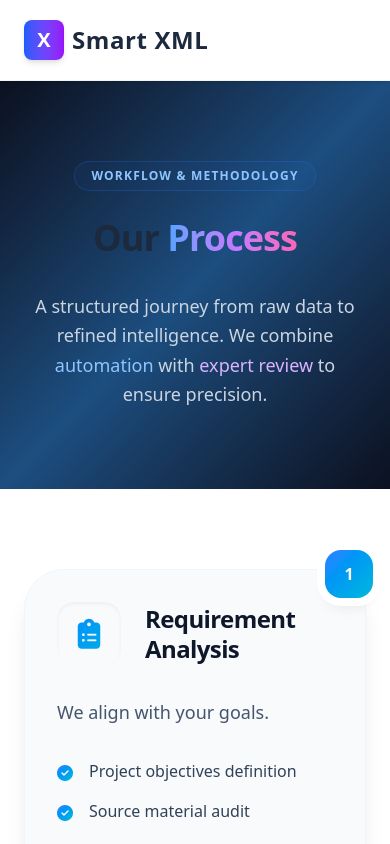
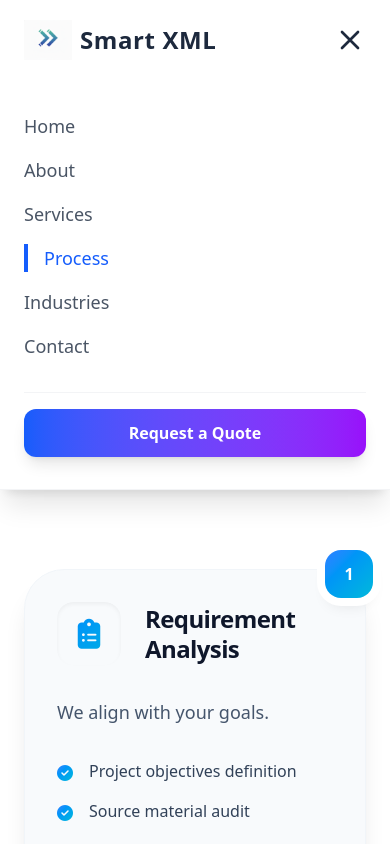
Before and after one commit to urvishnu-2002/Demo-SmartXMLSolutions, a React (Vite) app in the folder Frontend/: page /process in a window 390 px wide. Both pictures are taken after a click on the button 350 px from the left and 40 px from the top of the page. Shown: the top 844 px of the page. Built offline with nearby package versions, Linux system fonts and the light colour scheme.

Commit message:
Updated frontend and backend changes

```diff
--- a/Frontend/src/App.jsx
+++ b/Frontend/src/App.jsx
@@ -1,6 +1,7 @@
 import { useState, useEffect } from "react";
 import { BrowserRouter, Routes, Route, NavLink, Link } from "react-router-dom";
 import PageTransition from "./Components/PageTransition";
+import logo from "./assets/images/logo.png";
 
 import Services from "./Components/Services";
 import Process from "./Components/Process";
@@ -12,6 +13,7 @@ import AccessibilityWidget from "./Components/AccessibilityWidget";
 
 function App() {
   const [showButton, setShowButton] = useState(false);
+  const [isMobileMenuOpen, setIsMobileMenuOpen] = useState(false);
 
   useEffect(() => {
     const handleScroll = () => {
@@ -35,10 +37,13 @@ function App() {
           <div className="flex items-center justify-between h-20">
 
             {/* Logo */}
+            {/* Logo */}
             <Link to="/" className="flex items-center gap-2 group cursor-pointer">
-              <div className="w-10 h-10 bg-gradient-to-r from-blue-600 to-purple-600 rounded-lg flex items-center justify-center text-white font-bold text-xl shadow-md group-hover:rotate-12 group-hover:scale-110 transition-all duration-500">
-                X
-              </div>
+              <img
+                src={logo}
+                alt="Smart XML Solutions Logo"
+                className="w-12 h-12 object-contain group-hover:scale-110 transition-transform duration-500"
+              />
               <span className="text-2xl font-bold text-slate-800 tracking-wide group-hover:text-blue-600 transition-all duration-300">
                 Smart XML
               </span>
@@ -77,15 +82,62 @@ function App() {
               </NavLink>
             </div>
 
-            {/* Mobile Menu Button (Placeholder) */}
+            {/* Mobile Menu Button */}
             <div className="md:hidden flex items-center">
-              <button className="text-white focus:outline-none">
-                <svg className="w-8 h-8" fill="none" stroke="currentColor" viewBox="0 0 24 24">
-                  <path strokeLinecap="round" strokeLinejoin="round" strokeWidth="2" d="M4 6h16M4 12h16m-7 6h7" />
-                </svg>
+              <button
+                onClick={() => setIsMobileMenuOpen(!isMobileMenuOpen)}
+                className="text-slate-800 focus:outline-none hover:text-blue-600 transition-colors"
+              >
+                {isMobileMenuOpen ? (
+                  <svg className="w-8 h-8" fill="none" stroke="currentColor" viewBox="0 0 24 24">
+                    <path strokeLinecap="round" strokeLinejoin="round" strokeWidth="2" d="M6 18L18 6M6 6l12 12" />
+                  </svg>
+                ) : (
+                  <svg className="w-8 h-8" fill="none" stroke="currentColor" viewBox="0 0 24 24">
+                    <path strokeLinecap="round" strokeLinejoin="round" strokeWidth="2" d="M4 6h16M4 12h16m-7 6h7" />
+                  </svg>
+                )}
               </button>
             </div>
           </div>
+
+          {/* Mobile Menu Dropdown */}
+          {isMobileMenuOpen && (
+            <div className="md:hidden absolute top-20 left-0 w-full bg-white border-b border-gray-100 shadow-xl animate-in slide-in-from-top-2 duration-200">
+              <div className="flex flex-col space-y-4 px-6 py-8">
+                {[
+                  { name: "Home", path: "/" },
+                  { name: "About", path: "/about" },
+                  { name: "Services", path: "/services" },
+                  { name: "Process", path: "/process" },
+                  { name: "Industries", path: "/industries" },
+                  { name: "Contact", path: "/contact" },
+                ].map((item) => (
+                  <NavLink
+                    key={item.name}
+                    to={item.path}
+                    onClick={() => setIsMobileMenuOpen(false)}
+                    className={({ isActive }) =>
+                      `text-lg font-medium transition-colors duration-300
+                      ${isActive ? "text-blue-600 pl-4 border-l-4 border-blue-600" : "text-gray-600 hover:text-blue-600"}
+                      `
+                    }
+                  >
+                    {item.name}
+                  </NavLink>
+                ))}
+                <div className="pt-4 mt-4 border-t border-gray-100">
+                  <NavLink
+                    to="/contact"
+                    onClick={() => setIsMobileMenuOpen(false)}
+                    className="block w-full text-center bg-gradient-to-r from-blue-600 to-purple-600 text-white font-bold py-3 rounded-xl shadow-lg hover:shadow-blue-500/20 active:scale-95 transition-all"
+                  >
+                    Request a Quote
+                  </NavLink>
+                </div>
+              </div>
+            </div>
+          )}
         </div>
       </nav>
 
@@ -109,9 +161,11 @@ function App() {
             {/* Column 1: Brand */}
             <div className="space-y-6">
               <div className="flex items-center gap-2 group cursor-pointer">
-                <div className="w-8 h-8 bg-gradient-to-r from-blue-600 to-purple-600 rounded-lg flex items-center justify-center text-white font-bold text-lg shadow-md group-hover:rotate-12 transition-transform duration-300">
-                  X
-                </div>
+                <img
+                  src={logo}
+                  alt="Smart XML Solutions Logo"
+                  className="w-10 h-10 object-contain group-hover:scale-110 transition-transform duration-300 bg-white rounded-lg p-1"
+                />
                 <span className="text-xl font-bold text-white tracking-wide group-hover:text-blue-400 transition-colors">
                   Smart XML
                 </span>
--- a/Frontend/src/Components/Process.jsx
+++ b/Frontend/src/Components/Process.jsx
@@ -4,7 +4,7 @@ function Process() {
   return (
     <div className="bg-slate-50 min-h-screen font-sans text-slate-800 selection:bg-blue-200">
       {/* ================= HERO SECTION ================= */}
-      <section className="hero-section relative bg-gradient-to-br from-[#0b1120] via-[#1c4e80] to-[#0b1120] section-padding px-6 overflow-hidden">
+      <section className="hero-section relative bg-gradient-to-br from-[#0b1120] via-[#1c4e80] to-[#0b1120] text-white section-padding px-6 overflow-hidden">
         <div className="max-w-4xl mx-auto text-center relative z-10 animate-fadeUp">
           <div className="inline-block mb-6 px-4 py-1.5 rounded-full border border-blue-500/20 bg-blue-500/5 text-blue-300 text-xs font-bold tracking-widest uppercase backdrop-blur-md">
             Workflow & Methodology
--- a/Frontend/src/api/axiosInstance.js
+++ b/Frontend/src/api/axiosInstance.js
@@ -1,7 +1,7 @@
 import axios from "axios";
 
 const axiosInstance = axios.create({
-    baseURL: "https://demo-ivpv.onrender.com/api/",
+    baseURL: "http://localhost:5000/api/",
     headers: {
         "Content-Type": "application/json",
     },
```
Also changed, not shown: Frontend/src/assets/images/logo.png (added), 1 other file (tests, documents, lock files or other folders).
